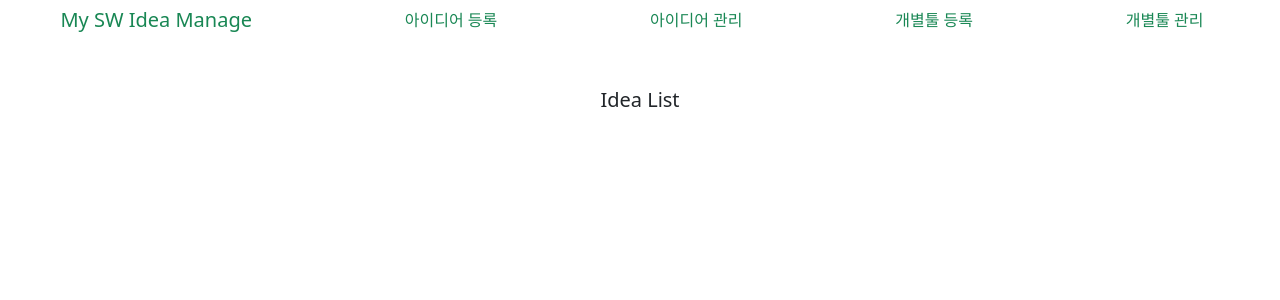
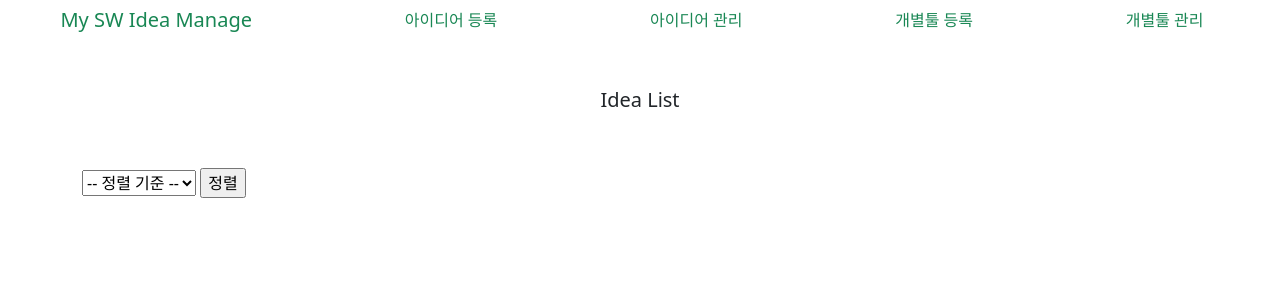
Before and after one commit to Pirogramming17/ChoSeokhyun, a Django app: page / in a window 1280 px wide. Shown: the top 300 px of the page. Run offline with Django 4.2, Linux system fonts and the light colour scheme; data that the repository does not hold is empty.

Commit message:
complete Function 2

```diff
--- a/SWIDEA_SITE/posts/templates/posts/idea_home.html
+++ b/SWIDEA_SITE/posts/templates/posts/idea_home.html
@@ -34,6 +34,19 @@
       <div class="top__container d-flex justify-content-center flex-wrap mb-5">
         <h5>Idea List</h5>
       </div>
+      <form action="{% url 'posts:idea_home' %}">
+        {% csrf_token %}
+        <select name="sort">
+          <option value="" selected>-- 정렬 기준 --</option>
+          <option value="">찜하기 순</option>
+          <option value="title">이름 순</option>
+          <option value="created_at">등록 순</option>
+          <option value="-created_at">최신 순</option>
+          <option value="-updated_at">최근 수정 순</option>
+        </select>
+        <input type="submit" value="정렬" />
+      </form>
+
       <div class="card-group">
         {% for post in posts%}
         <div class="card">
--- a/SWIDEA_SITE/posts/views.py
+++ b/SWIDEA_SITE/posts/views.py
@@ -3,7 +3,12 @@ from .models import Idea, DevTool
 
 # Create your views here.
 def ideaHome(request):
-    posts = Idea.objects.all()
+    sort = request.GET.get('sort', '')
+    if sort == '':
+        posts = Idea.objects.all()
+    else:
+        posts = Idea.objects.all().order_by(sort)
+
     context = {
         'posts' : posts
     }
```
Also changed, not shown: SWIDEA_SITE/README.md.
